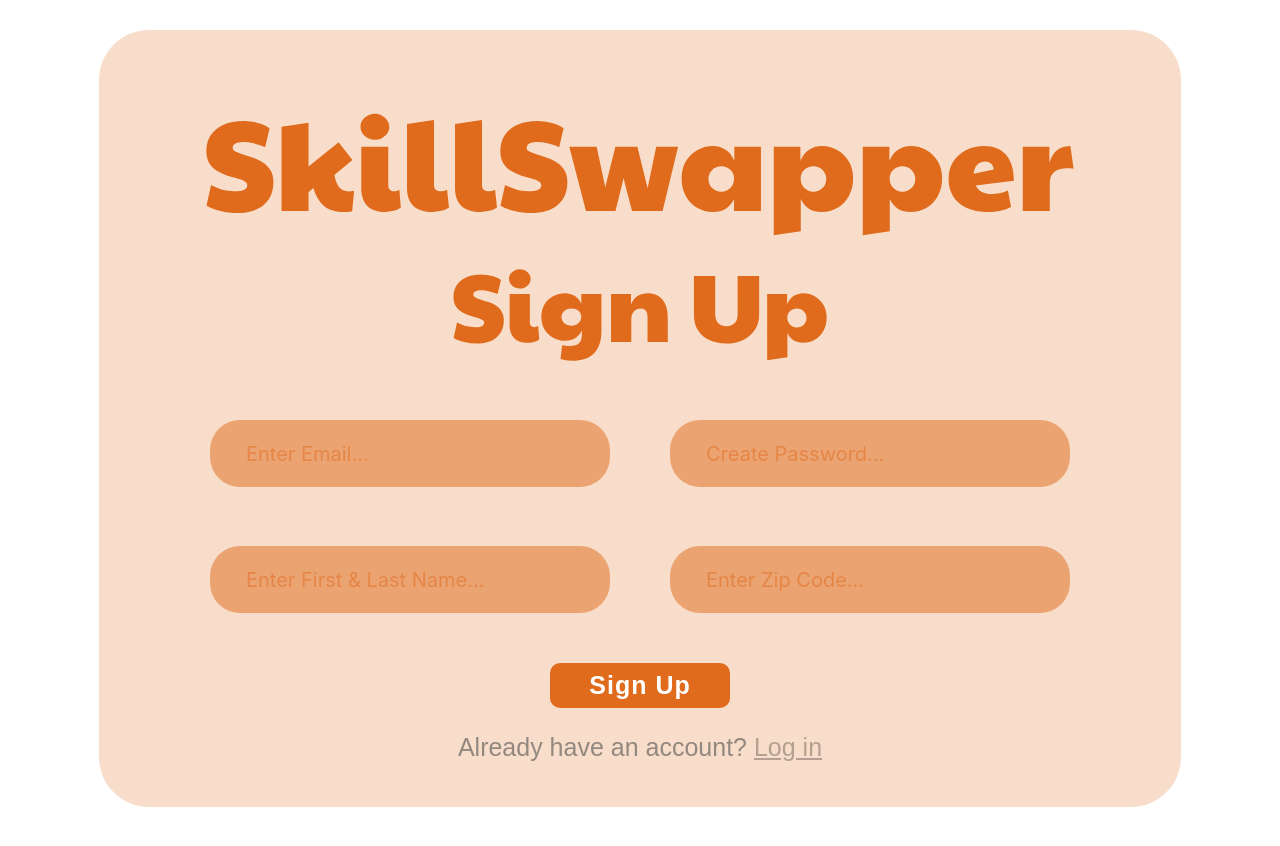
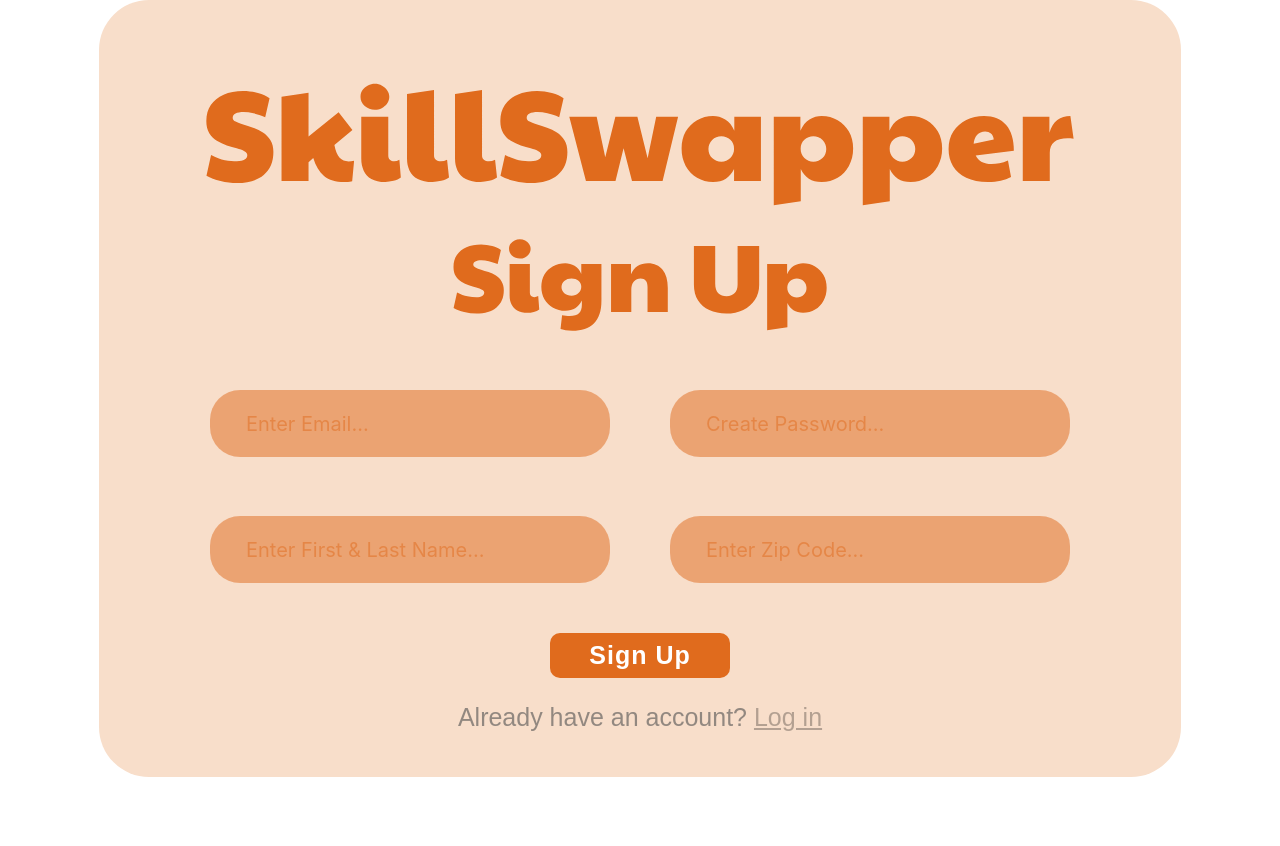
Before and after one commit to haileyhemmingsen/skillswapper, a React (Create React App) app in the folder react-login/frontend/: page /signup in a window 1280 px wide. Shown: the top 846 px of the page. Built offline with nearby package versions, Linux system fonts and the light colour scheme; a web font is replaced by a local one.

Commit message:
signup frontend change

```diff
--- a/react-login/frontend/src/skillswapper_components/signup/signUp.module.css
+++ b/react-login/frontend/src/skillswapper_components/signup/signUp.module.css
@@ -7,7 +7,7 @@
     overflow: hidden;
     align-items: center;
     color: #fff;
-    padding: 30px 80px 54px;
+    padding: 0px 80px 54px;
     font-family: 'Kantumruy Pro', sans-serif;
 }
 
```
